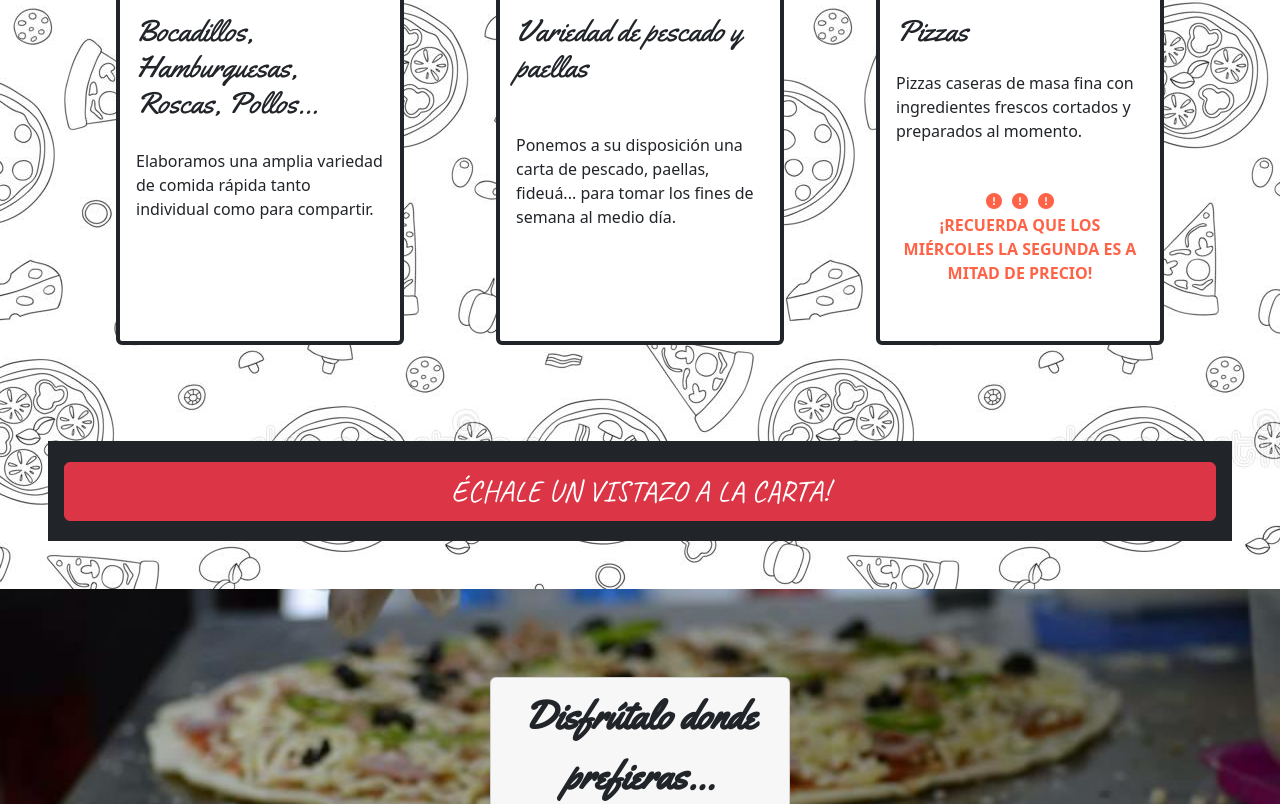
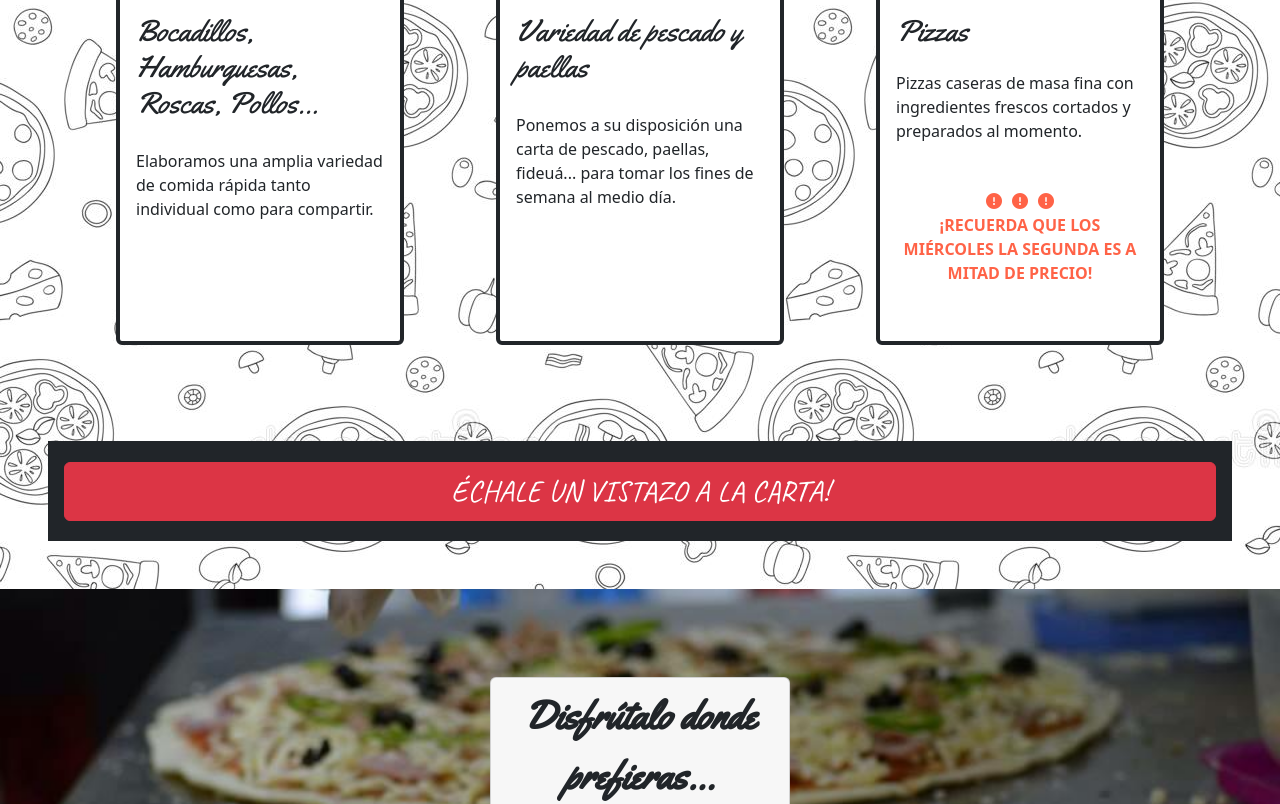
Before and after one commit to JuanmiAcosta/Pagina-estatica-de-pizzeria, a plain HTML site: page index.html in a window 1280 px wide. Shown: the part 771-1575 px from the top of the page. Drawn offline with nearby package versions, Linux system fonts and the light colour scheme.

Commit message:
Add files via upload

```diff
--- a/index.html
+++ b/index.html
@@ -89,7 +89,7 @@
                     </div>
                     <div class="card-body">
                         <h5 class="card-title">Variedad de pescado y paellas</h5>
-                        <p style="padding-top:40px" class="card-text">Ponemos a su disposición una carta de pescado,
+                        <p style="padding-top:20px" class="card-text">Ponemos a su disposición una carta de pescado,
                             paellas, fideuá... para
                             tomar los fines
                             de
--- a/style.css
+++ b/style.css
@@ -152,7 +152,7 @@
     align-items: center;
     text-align: center;
     width: auto;
-    padding: 30px;
+
   }
 
   .box-footer {
```
